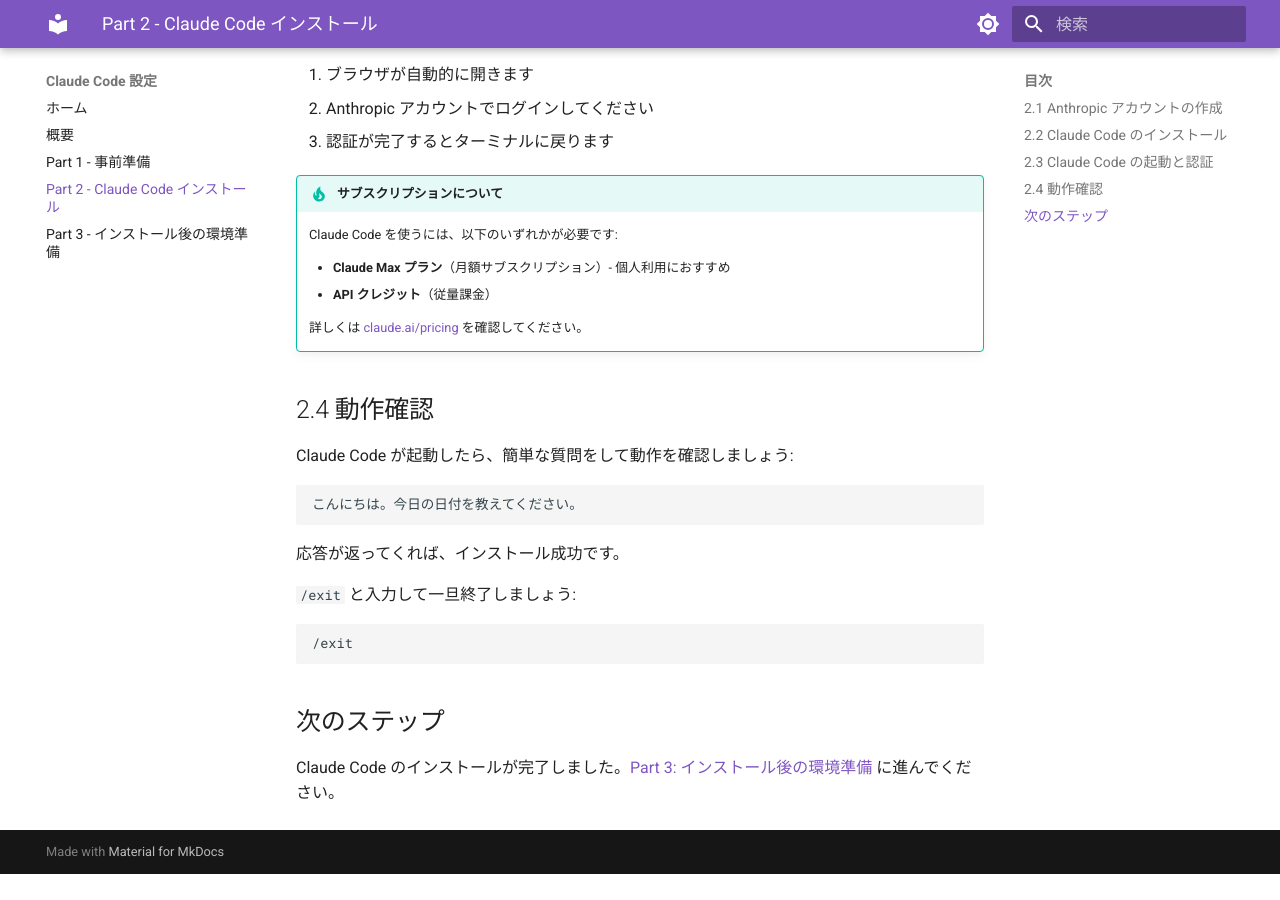
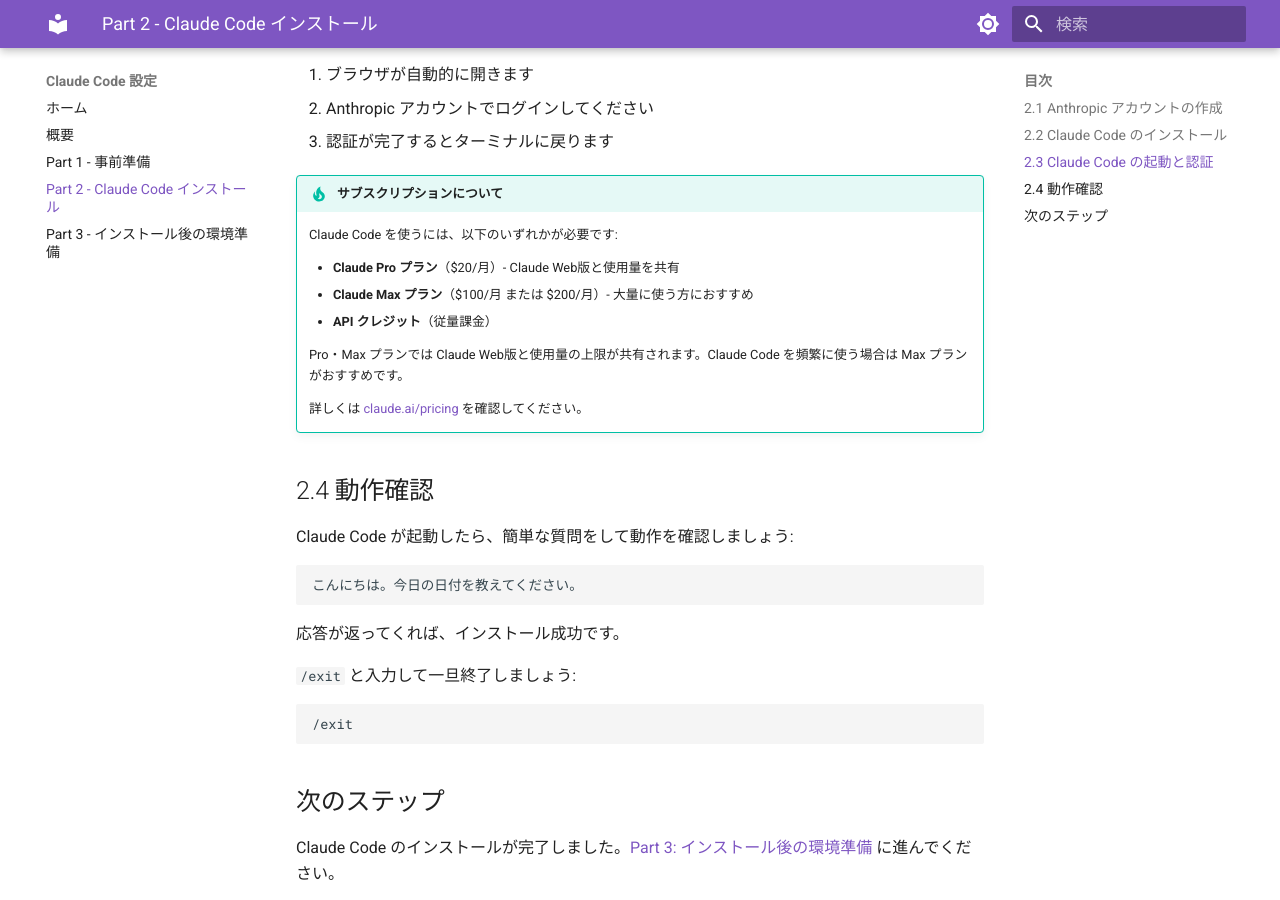
Before and after one commit to hdknr/claude-code-setup, an MkDocs documentation site: the page built from docs/part2-installation.md, in a window 1280 px wide and 900 px high, scrolled down 1366 px. Built offline with MkDocs 1.6.1 and Material for MkDocs 9.7.7, drawn with Linux system fonts in a browser that asks for light colours; before the commit the page ends 2240 px from its top, so only the background shows below that.

Commit message:
サブスクリプション説明に Pro プランを追加
Claude Code は Pro プランでも利用可能。Pro/Max の違いと
使用量共有の注意点を追記。

Co-Authored-By: Claude Opus 4.6 <noreply@anthropic.com>

```diff
--- a/docs/part2-installation.md
+++ b/docs/part2-installation.md
@@ -42,8 +42,11 @@ claude
 !!! tip "サブスクリプションについて"
     Claude Code を使うには、以下のいずれかが必要です:
 
-    - **Claude Max プラン**（月額サブスクリプション）- 個人利用におすすめ
+    - **Claude Pro プラン**（$20/月）- Claude Web版と使用量を共有
+    - **Claude Max プラン**（$100/月 または $200/月）- 大量に使う方におすすめ
     - **API クレジット**（従量課金）
+
+    Pro・Max プランでは Claude Web版と使用量の上限が共有されます。Claude Code を頻繁に使う場合は Max プランがおすすめです。
 
     詳しくは [claude.ai/pricing](https://claude.ai/pricing) を確認してください。
 
```
